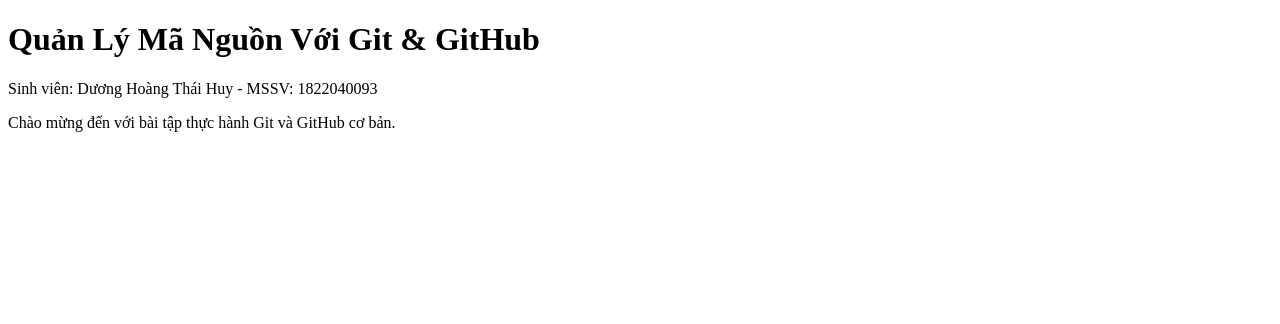
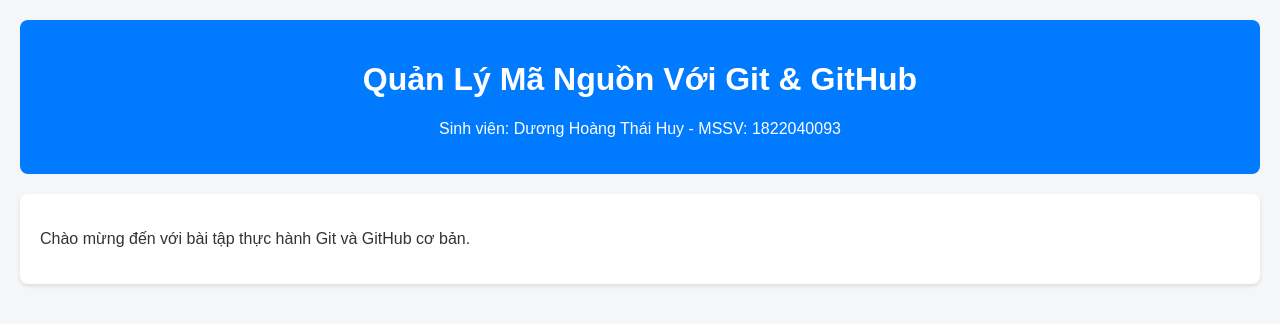
Before and after one commit to 1822040093-max/ThucHanhGit_1822040093, a plain HTML site: page index.html in a window 1280 px wide. Drawn offline with Linux system fonts and the light colour scheme.

Commit message:
feat: Thêm style.css và cập nhật liên kết giao diện vào index.html

```diff
--- a/index.html
+++ b/index.html
@@ -4,6 +4,7 @@
     <meta charset="UTF-8">
     <meta name="viewport" content="width=device-width, initial-scale=1.0">
     <title>Bài Tập Thực Hành Git - Dương Hoàng Thái Huy</title>
+    <link rel="stylesheet" href="style.css">
 </head>
 <body>
     <header>
--- /dev/null
+++ b/style.css
@@ -0,0 +1,23 @@
+body {
+    font-family: Arial, sans-serif;
+    background-color: #f4f6f8;
+    color: #333;
+    margin: 0;
+    padding: 20px;
+}
+
+header {
+    background-color: #007bff;
+    color: #ffffff;
+    padding: 20px;
+    text-align: center;
+    border-radius: 8px;
+}
+
+main {
+    margin-top: 20px;
+    padding: 20px;
+    background-color: #ffffff;
+    border-radius: 8px;
+    box-shadow: 0 2px 4px rgba(0,0,0,0.1);
+}
```
